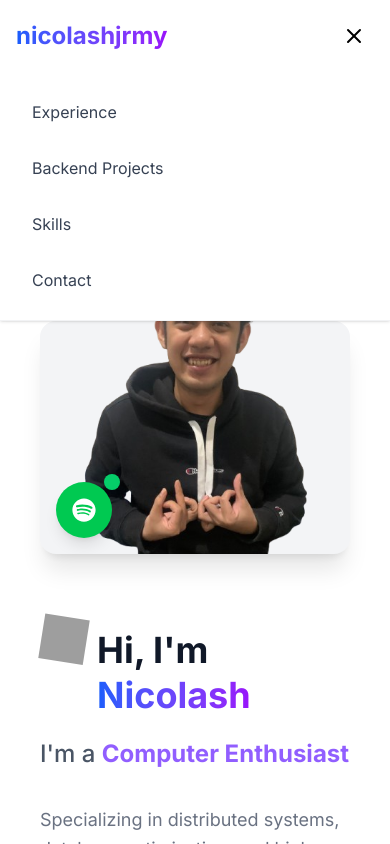
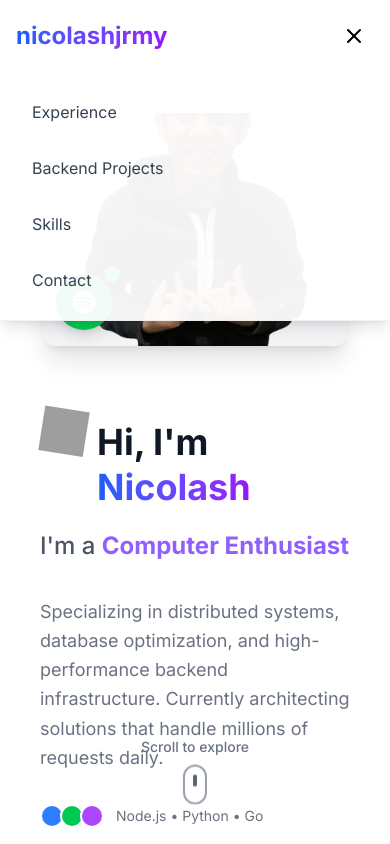
Before and after one commit to nicolashjrmy/portfolio-website, a Next.js app: page / in a window 390 px wide. Both pictures are taken after a click on the button 354 px from the left and 36 px from the top of the page. Shown: the top 844 px of the page. Built offline with nearby package versions, Linux system fonts and the light colour scheme; grey boxes are pictures that could not be loaded.

Commit message:
mobile fix

```diff
--- a/src/components/Hero.tsx
+++ b/src/components/Hero.tsx
@@ -345,7 +345,7 @@ export default function Hero() {
   }, [])
 
   return (
-    <section id="home" className="min-h-screen flex items-start pt-0 md:pt-54 relative overflow-hidden bg-white">
+    <section id="home" className="min-h-screen flex items-start pt-10 md:pt-54 relative overflow-hidden bg-white">
       <div className="max-w-7xl mx-auto px-6 lg:px-8 w-full">
         <div className="grid lg:grid-cols-2 gap-16 items-center relative z-10">
 
--- a/src/components/Navigation.tsx
+++ b/src/components/Navigation.tsx
@@ -62,8 +62,8 @@ export default function Navigation() {
         </div>
 
         {/* Mobile Navigation */}
-        <div className={`md:hidden transition-all duration-300 ease-in-out ${isOpen ? 'max-h-96 opacity-100' : 'max-h-0 opacity-0'} overflow-hidden`}>
-          <div className="py-4 space-y-2">
+        <div className={`md:hidden absolute top-full left-0 right-0 bg-white/95 backdrop-blur-md border-b border-gray-200/50 shadow-lg transition-all duration-300 ease-in-out ${isOpen ? 'max-h-96 opacity-100' : 'max-h-0 opacity-0'} overflow-hidden`}>
+          <div className="py-4 space-y-2 max-w-6xl mx-auto px-4 sm:px-6 lg:px-8">
             {navItems.map((item, index) => (
               <a
                 key={item.href}
```
